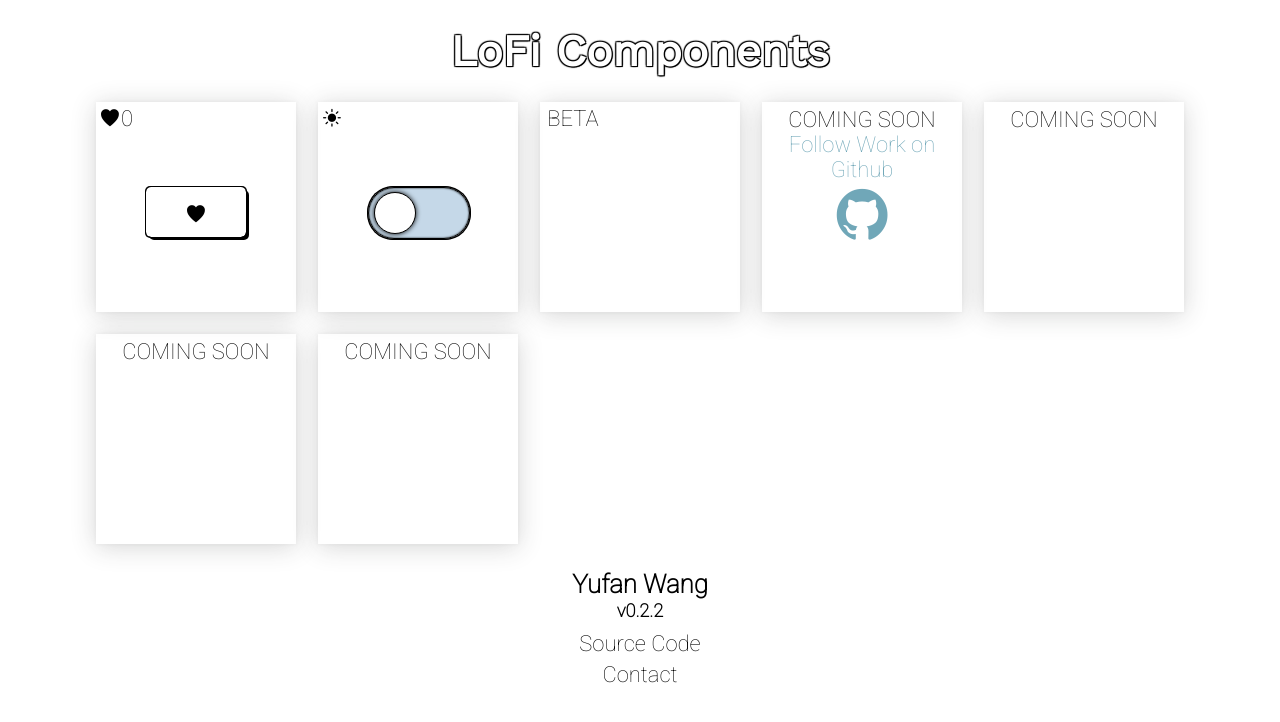
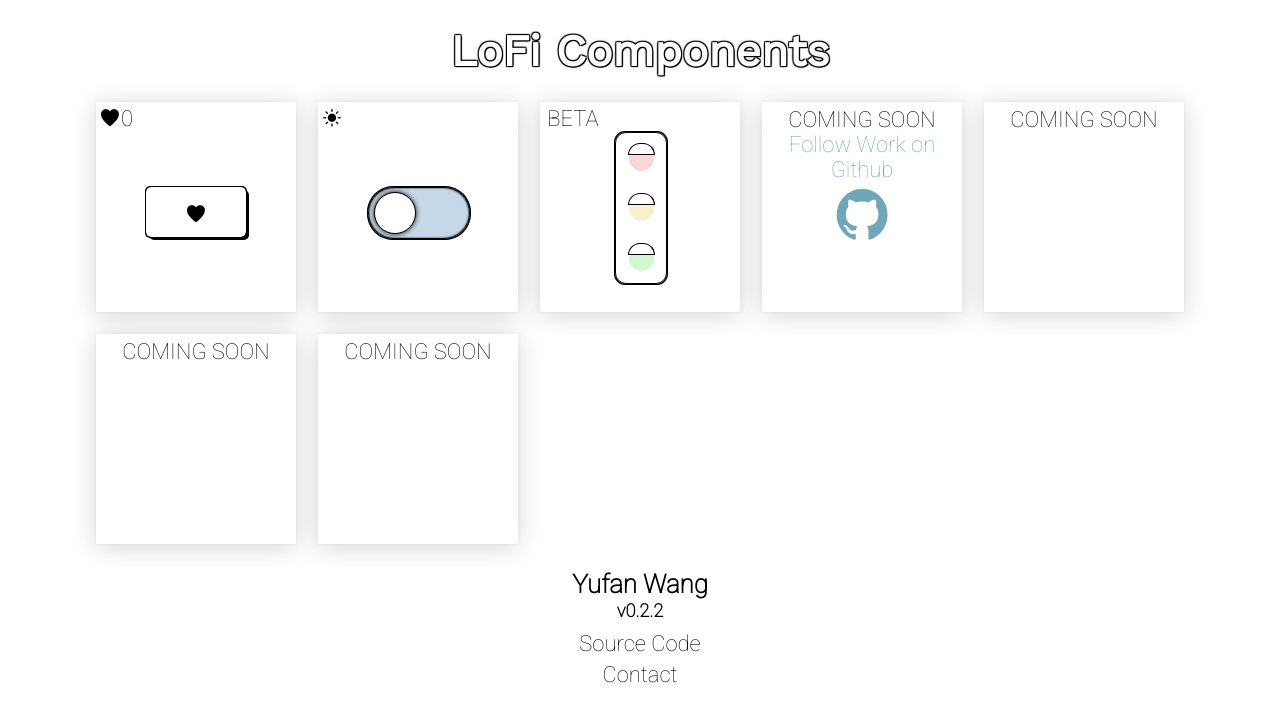
Before and after one commit to yufanw/LoFiComponents, a React (Create React App) app: page / in a window 1280 px wide. Shown: the top 722 px of the page. Built offline with nearby package versions, Linux system fonts and the light colour scheme.

Commit message:
checkbox beta

```diff
--- a/index.html
+++ b/index.html
@@ -8,14 +8,14 @@
   <link rel="manifest" href="build/manifest.json">
   <link rel="shortcut icon" href="build/favicon.ico">
   <title>LoFi Components</title>
-  <link href="build/static/css/main.6e075949.css" rel="stylesheet">
+  <link href="build/static/css/main.5c4ed90d.css" rel="stylesheet">
   <link href="https://unpkg.com/ionicons@4.2.4/dist/css/ionicons.min.css" rel="stylesheet">
 </head>
 
 <body>
   <noscript>You need to enable JavaScript to run this app.</noscript>
   <div id="root"></div>
-  <script type="text/javascript" src="build/static/js/main.1c610986.js"></script>
+  <script type="text/javascript" src="build/static/js/main.8817b782.js"></script>
 </body>
 
 </html>
--- a/src/App.css
+++ b/src/App.css
@@ -4,7 +4,7 @@
   text-align: center;
   font-family: 'Roboto', sans-serif;
   font-size: 22px;
-  background: white;
+  background: rgb(255, 255, 255);
   color: rgba(0, 0, 0);
   min-height: 768px;
   min-width: 360px;
--- a/src/App.jsx
+++ b/src/App.jsx
@@ -73,7 +73,7 @@ class App extends Component {
             <ScoreBox
               score={"BETA"}
             />
-            {/* <Checkbox /> */}
+            <Checkbox />
           </div>
 
           <div className="comp">
--- a/src/components/Checkbox/index.css
+++ b/src/components/Checkbox/index.css
@@ -46,7 +46,7 @@
   opacity: 0;
 }
 
-.checkmark, .checkmark2, .checkmark3  {
+.checkmark  {
   position: absolute;
   top: calc(50% - 12.5px);
   left: calc(50% - 12.5px);
@@ -57,16 +57,20 @@
   transition: all 0.3s ease-out;
 }
 
-.container:hover input ~ .checkmark.red {
-  background-color: rgba(230, 94, 94, 0.45);
+.checkmark.red {
+  background-color: rgba(230, 94, 94, 0.25);
 }
 
-.container:hover input ~ .checkmark.yellow {
-  background-color: rgba(224, 198, 51, 0.45);
+.checkmark.yellow {
+  background-color: rgba(224, 198, 51, 0.25);
 }
 
-.container:hover input ~ .checkmark.green {
-  background-color: rgba(71, 231, 71, 0.45);
+.checkmark.green {
+  background-color: rgba(71, 231, 71, 0.25);
+}
+
+.container input:hover ~ .checkmark {
+  background-color: rgba(132, 130, 148, 0.45);
 }
 
 .container input:checked ~ .checkmark.red {
@@ -105,9 +109,14 @@
   top: calc(50% - 15px);
   width: 27px;
   height: 12px;
+  background: rgb(255, 255, 255);
   border-top-left-radius: 12px;
   border-top-right-radius: 12px;
   border: 0.5px solid;
   box-sizing: border-box;
   z-index: 300;
 }
+
+.App.dark .half-circle {
+  background: #1b1b1d;
+}
--- a/src/components/Checkbox/index.jsx
+++ b/src/components/Checkbox/index.jsx
@@ -8,18 +8,18 @@ export default class Checkbox extends Component {
       <div className="checkbox-comp">
         <div className="checkbox-wrapper">
           <label className="container">
-            <input type="radio" value="github" name="radio"/>
             <span className="half-circle"></span>
+            <input type="radio" name="radio"/>
             <span className="checkmark red"></span>
           </label>
           <label className="container">
+            <span className="half-circle"></span>
             <input type="radio" name="radio"/>
-            <span className="half-circle"></span>
             <span className="checkmark yellow"></span>
           </label>
           <label className="container">
+            <span className="half-circle"></span>
             <input type="radio" name="radio"/>
-            <span className="half-circle"></span>
             <span className="checkmark green"></span>
           </label>
         </div>
```
Also changed, not shown: 11 other files (tests, documents, lock files or other folders).
